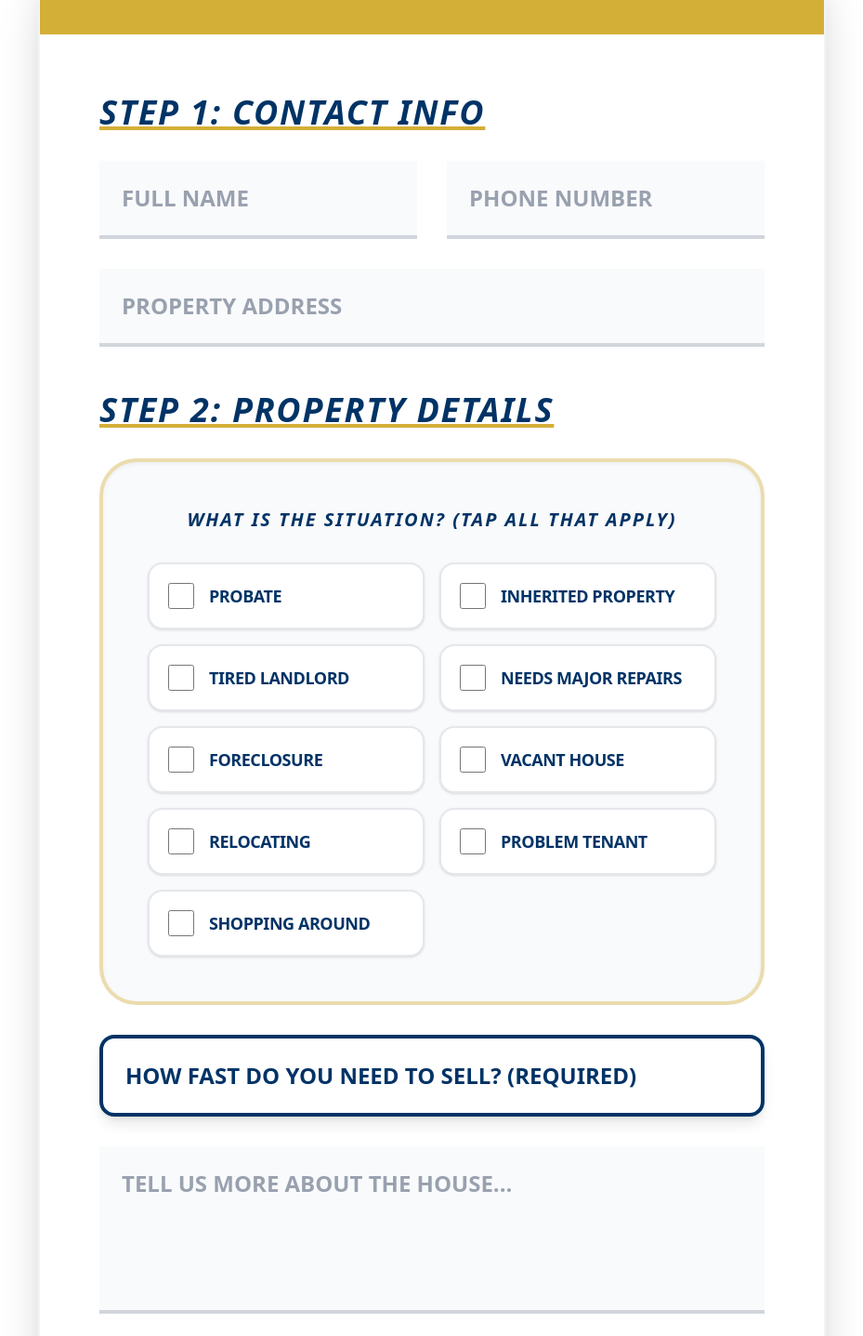
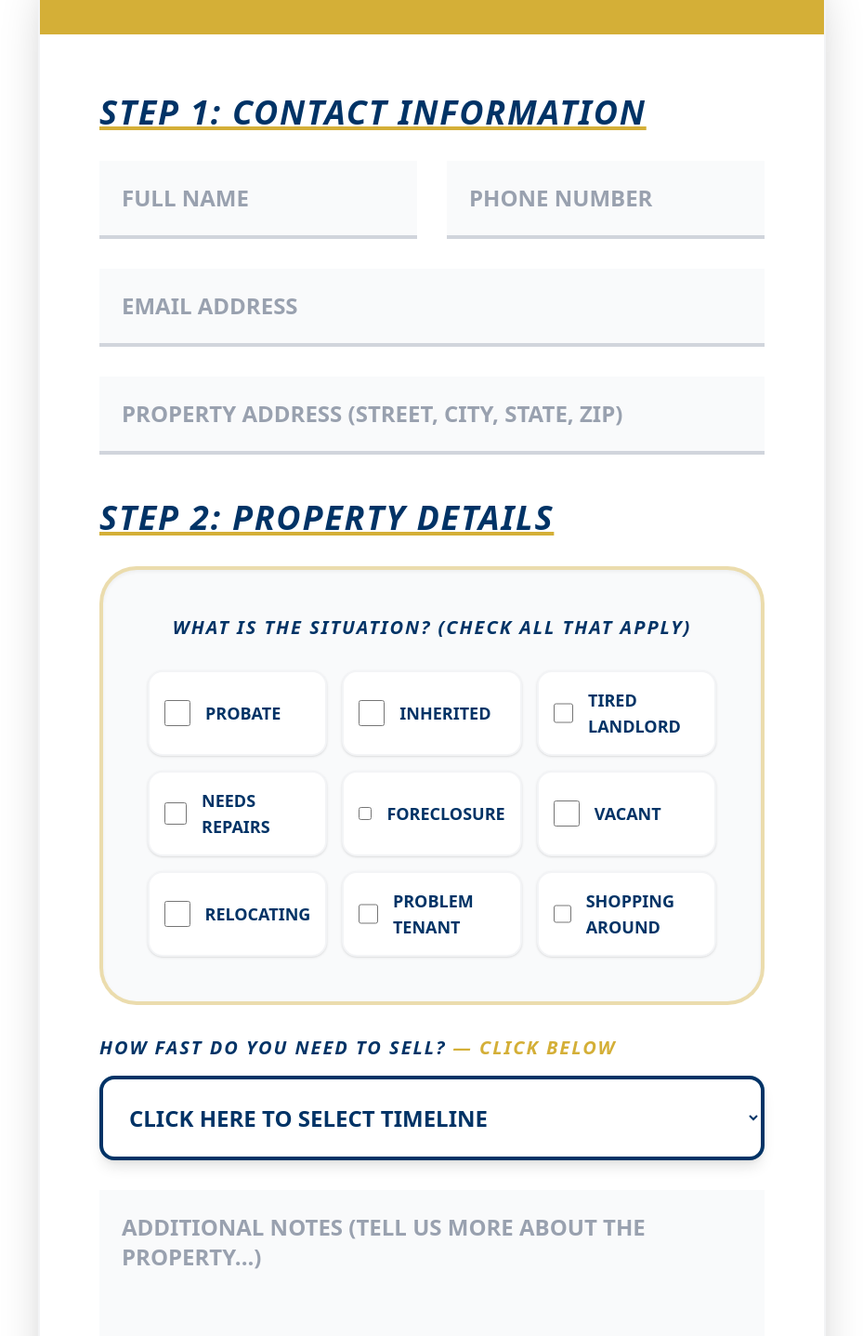
Before and after one commit to nijackacquisitions56/nijack-property-solutions, a React (Vite) app: page / in a window 1280 px wide. Shown: the part 753-2190 px from the top of the page at 93% size, without its empty margins (175-1104 px from the left). Built offline with nearby package versions, Linux system fonts and the light colour scheme.

Commit message:
Update App.jsx

```diff
--- a/src/App.jsx
+++ b/src/App.jsx
@@ -2,7 +2,6 @@ import React from 'react';
 
 const NijackSite = () => {
   return (
-    // 'text-lg' and 'leading-relaxed' ensures the base font is large and spaced out
     <div className="min-h-screen bg-white font-sans text-slate-900 text-lg leading-relaxed scroll-smooth">
 
       {/* 1. HEADER */}
@@ -46,7 +45,7 @@ const NijackSite = () => {
         </div>
       </section>
 
-      {/* 3. MAIN FORM - LARGE INPUTS */}
+      {/* 3. MAIN FORM */}
       <section id="property-form" className="relative -mt-12 pb-20 scroll-mt-24">
         <div className="max-w-4xl mx-auto px-4 md:px-6">
           <form className="bg-white rounded-[2rem] md:rounded-[4rem] shadow-2xl border-2 border-gray-100 overflow-hidden">
@@ -56,39 +55,48 @@ const NijackSite = () => {
 
             <div className="p-8 md:p-16 space-y-12">
               <div className="space-y-8">
-                <h3 className="text-[#003366] font-black uppercase tracking-wider text-2xl md:text-4xl italic underline decoration-[#D4AF37] decoration-4">Step 1: Contact Info</h3>
+                <h3 className="text-[#003366] font-black uppercase tracking-wider text-2xl md:text-4xl italic underline decoration-[#D4AF37] decoration-4">Step 1: Contact Information</h3>
                 <div className="grid md:grid-cols-2 gap-8">
                   <input type="text" placeholder="FULL NAME" className="w-full bg-gray-50 border-b-4 border-gray-300 p-6 text-xl md:text-2xl font-bold outline-none focus:border-[#003366] placeholder:text-gray-400" required />
                   <input type="tel" placeholder="PHONE NUMBER" className="w-full bg-gray-50 border-b-4 border-gray-300 p-6 text-xl md:text-2xl font-bold outline-none focus:border-[#003366] placeholder:text-gray-400" required />
                 </div>
-                <input type="text" placeholder="PROPERTY ADDRESS" className="w-full bg-gray-50 border-b-4 border-gray-300 p-6 text-xl md:text-2xl font-bold outline-none focus:border-[#003366] placeholder:text-gray-400" required />
+                <input type="email" placeholder="EMAIL ADDRESS" className="w-full bg-gray-50 border-b-4 border-gray-300 p-6 text-xl md:text-2xl font-bold outline-none focus:border-[#003366] placeholder:text-gray-400" required />
+                <input type="text" placeholder="PROPERTY ADDRESS (STREET, CITY, STATE, ZIP)" className="w-full bg-gray-50 border-b-4 border-gray-300 p-6 text-xl md:text-2xl font-bold outline-none focus:border-[#003366] placeholder:text-gray-400" required />
               </div>
 
-              {/* ENLARGED SITUATION SECTION FOR EASY TAPPING */}
               <div className="space-y-8">
                 <h3 className="text-[#003366] font-black uppercase tracking-wider text-2xl md:text-4xl italic underline decoration-[#D4AF37] decoration-4">Step 2: Property Details</h3>
+
                 <div className="bg-gray-50 p-8 md:p-12 rounded-[2.5rem] border-4 border-[#D4AF37]/40 shadow-inner">
-                  <p className="text-[#003366] font-black text-lg md:text-xl uppercase mb-8 tracking-[0.1em] text-center italic">What is the situation? (Tap all that apply)</p>
-                  <div className="grid grid-cols-1 md:grid-cols-2 gap-4">
-                    {["Probate", "Inherited Property", "Tired Landlord", "Needs Major Repairs", "Foreclosure", "Vacant House", "Relocating", "Problem Tenant", "Shopping Around"].map((label) => (
-                      <label key={label} className="flex items-center gap-4 p-5 bg-white rounded-2xl border-2 border-gray-200 hover:border-[#D4AF37] transition-all cursor-pointer shadow-sm">
+                  <p className="text-[#003366] font-black text-lg md:text-xl uppercase mb-8 tracking-[0.1em] text-center italic">What is the situation? (Check all that apply)</p>
+                  <div className="grid grid-cols-1 md:grid-cols-2 lg:grid-cols-3 gap-4">
+                    {["Probate", "Inherited", "Tired Landlord", "Needs Repairs", "Foreclosure", "Vacant", "Relocating", "Problem Tenant", "Shopping Around"].map((label) => (
+                      <label key={label} className="flex items-center gap-4 p-4 bg-white rounded-2xl border-2 border-gray-100 hover:border-[#D4AF37] transition-all cursor-pointer shadow-sm">
                         <input type="checkbox" className="h-7 w-7 accent-[#003366]" />
-                        <span className="font-black uppercase text-sm md:text-lg text-[#003366] tracking-tight">{label}</span>
+                        <span className="font-black uppercase text-sm md:text-lg text-[#003366]">{label}</span>
                       </label>
                     ))}
                   </div>
                 </div>
-                <select className="w-full bg-white border-4 border-[#003366] rounded-2xl p-6 text-xl md:text-2xl font-black text-[#003366] outline-none shadow-lg appearance-none cursor-pointer" defaultValue="">
-                    <option value="" disabled>HOW FAST DO YOU NEED TO SELL? (REQUIRED)</option>
+
+                <div className="space-y-4">
+                  <label className="block text-[#003366] font-black text-lg md:text-xl uppercase tracking-widest italic">
+                    How fast do you need to sell? <span className="text-[#D4AF37]">— CLICK BELOW</span>
+                  </label>
+                  <select className="w-full bg-white border-4 border-[#003366] rounded-2xl p-6 text-xl md:text-2xl font-black text-[#003366] outline-none shadow-lg cursor-pointer" defaultValue="">
+                    <option value="" disabled>CLICK HERE TO SELECT TIMELINE</option>
                     <option>ASAP (RIGHT AWAY)</option>
-                    <option>WITHIN 30 DAYS</option>
-                    <option>WITHIN 90 DAYS</option>
-                    <option>NO RUSH / EXPLORING</option>
-                </select>
-                <textarea placeholder="TELL US MORE ABOUT THE HOUSE..." rows="4" className="w-full bg-gray-50 border-b-4 border-gray-300 p-6 text-xl md:text-2xl font-bold outline-none focus:border-[#003366] resize-none placeholder:text-gray-400"></textarea>
+                    <option>&lt; 30 DAYS</option>
+                    <option>&lt; 90 DAYS</option>
+                    <option>180 DAYS+</option>
+                    <option>JUST EXPLORING OPTIONS</option>
+                  </select>
+                </div>
+
+                <textarea placeholder="ADDITIONAL NOTES (TELL US MORE ABOUT THE PROPERTY...)" rows="4" className="w-full bg-gray-50 border-b-4 border-gray-300 p-6 text-xl md:text-2xl font-bold outline-none focus:border-[#003366] resize-none placeholder:text-gray-400"></textarea>
               </div>
 
-              <button type="submit" className="w-full bg-[#003366] text-white py-8 md:py-10 rounded-full font-black uppercase tracking-[0.2em] text-2xl md:text-4xl hover:bg-[#D4AF37] hover:text-[#003366] transition-all shadow-2xl scale-100 hover:scale-[1.02]">
+              <button type="submit" className="w-full bg-[#003366] text-white py-8 md:py-10 rounded-full font-black uppercase tracking-[0.2em] text-2xl md:text-4xl hover:bg-[#D4AF37] hover:text-[#003366] transition-all shadow-2xl">
                 Get My Cash Offer →
               </button>
             </div>
@@ -96,18 +104,16 @@ const NijackSite = () => {
         </div>
       </section>
 
-      {/* 4. HOW IT WORKS - LARGE TEXT */}
+      {/* 4. HOW IT WORKS */}
       <section className="py-20 bg-white">
-        <div className="max-w-6xl mx-auto px-6">
-          <div className="text-center mb-16">
+        <div className="max-w-6xl mx-auto px-6 text-center">
             <p className="text-[#D4AF37] font-black uppercase tracking-[0.25em] text-lg mb-4 italic">Our Simple Process</p>
-            <h2 className="text-4xl md:text-6xl font-black text-[#003366] uppercase">How It Works</h2>
-          </div>
+            <h2 className="text-4xl md:text-6xl font-black text-[#003366] uppercase mb-16">How It Works</h2>
           <div className="grid md:grid-cols-3 gap-10">
             {[
-              { n: '1', t: 'SHARE INFO', d: 'Tell us about the house using the form above.' },
-              { n: '2', t: 'GET OFFER', d: 'We review the property and give you a fair cash offer.' },
-              { n: '3', t: 'COLLECT CASH', d: 'We close at a reputable title company on your timeline.' }
+              { n: '1', t: 'SHARE INFO', d: 'Tell us about the property and your situation through the form above.' },
+              { n: '2', t: 'REVIEW OPTIONS', d: 'We review the details and timeline to see if a solution makes sense.' },
+              { n: '3', t: 'CLOSE FAST', d: 'If the numbers work, we move forward with a smooth closing process.' }
             ].map((step) => (
               <div key={step.n} className="bg-[#003366] text-white rounded-[3rem] p-10 shadow-2xl text-center border-b-8 border-[#D4AF37]">
                 <div className="w-20 h-20 mx-auto rounded-full bg-[#D4AF37] text-[#003366] flex items-center justify-center font-black text-4xl mb-6 shadow-lg">{step.n}</div>
@@ -119,14 +125,14 @@ const NijackSite = () => {
         </div>
       </section>
 
-      {/* 5. FAQ - ACCESSIBLE FONT */}
+      {/* 5. FAQ */}
       <section className="py-20 bg-[#f8fafc]">
         <div className="max-w-4xl mx-auto px-6 text-center">
           <h2 className="text-4xl font-black text-[#003366] uppercase mb-12 italic underline decoration-[#D4AF37]">Frequently Asked Questions</h2>
           <div className="space-y-8 text-left">
             {[
-              { q: 'DO I NEED TO CLEAN OR FIX THE HOUSE?', a: 'No. We buy houses in "as-is" condition. You can leave whatever you don\'t want behind.' },
-              { q: 'ARE THERE ANY COMMISSIONS?', a: 'None. We are not realtors listing your house; we are buyers. You pay zero commissions.' }
+              { q: 'DO I NEED TO MAKE REPAIRS?', a: 'No. We buy houses in as-is condition. You pay zero for repairs or cleaning.' },
+              { q: 'ARE THERE COMMISSIONS?', a: 'No. We are direct buyers, not agents. You pay zero agent fees.' }
             ].map((faq) => (
               <div key={faq.q} className="bg-white p-8 rounded-3xl border-2 border-gray-100 shadow-lg">
                 <h3 className="text-[#003366] font-black uppercase text-xl md:text-2xl mb-4 tracking-tight">{faq.q}</h3>
@@ -137,20 +143,20 @@ const NijackSite = () => {
         </div>
       </section>
 
-      {/* 6. PRIVACY & PARTNER DISCLOSURE - CLEAN & CLEAR */}
-      <section className="py-20 bg-white">
+      {/* 6. PRIVACY & PARTNER DISCLOSURE SECTION */}
+      <section id="privacy-policy" className="py-20 bg-white">
         <div className="max-w-5xl mx-auto px-6">
           <div className="bg-gray-100 rounded-[3rem] p-10 md:p-16 border-2 border-gray-200">
             <h2 className="text-3xl md:text-5xl font-black text-[#003366] uppercase text-center mb-10">Your Trust is Our Priority</h2>
-            <div className="space-y-6 text-xl md:text-2xl text-gray-700 font-bold leading-relaxed">
-              <p>Nijack Property Solutions values your privacy. Your information is strictly used to provide your cash offer.</p>
-              <p>We do not sell your data. We work with trusted partners to ensure you get the best possible solution for your situation.</p>
+            <div className="space-y-6 text-xl md:text-2xl text-gray-700 font-bold leading-relaxed text-center md:text-left">
+              <p>Nijack Property Solutions values your privacy. Your information is used only to review your property and provide your cash offer.</p>
+              <p>By submitting, you agree that we may contact you regarding your inquiry. Depending on the situation, we may work with trusted investment partners to help create the best possible solution for you.</p>
             </div>
           </div>
         </div>
       </section>
 
-      {/* 7. CTA - BIGGEST TEXT */}
+      {/* 7. CTA SECTION */}
       <section className="bg-[#003366] text-white py-20 md:py-32 px-6 text-center border-t-8 border-[#D4AF37]">
         <div className="max-w-5xl mx-auto">
           <p className="text-[#D4AF37] font-black uppercase tracking-[0.3em] text-xl mb-6">READY TO MOVE FORWARD?</p>
@@ -165,7 +171,14 @@ const NijackSite = () => {
       <footer className="bg-white py-16 border-t-8 border-[#003366] text-center">
         <div className="max-w-6xl mx-auto px-6">
           <span className="text-[#003366] font-black text-2xl md:text-4xl uppercase block mb-4 tracking-tighter">Nijack Property Solutions</span>
-          <p className="text-gray-600 font-black text-lg md:text-2xl mb-8 uppercase tracking-[0.2em]">NE Ohio & Nationwide</p>
+          <p className="text-gray-600 font-black text-lg md:text-2xl mb-6 uppercase tracking-[0.2em]">NE Ohio & Nationwide</p>
+
+          <div className="mb-8">
+             <a href="#privacy-policy" className="text-[#003366] font-black underline text-lg uppercase tracking-widest hover:text-[#D4AF37] transition-colors">
+               Privacy Policy
+             </a>
+          </div>
+
           <div className="text-sm md:text-lg text-gray-400 font-bold uppercase tracking-widest italic">© {new Date().getFullYear()} Nijack Property Solutions. All rights reserved.</div>
         </div>
       </footer>
```
